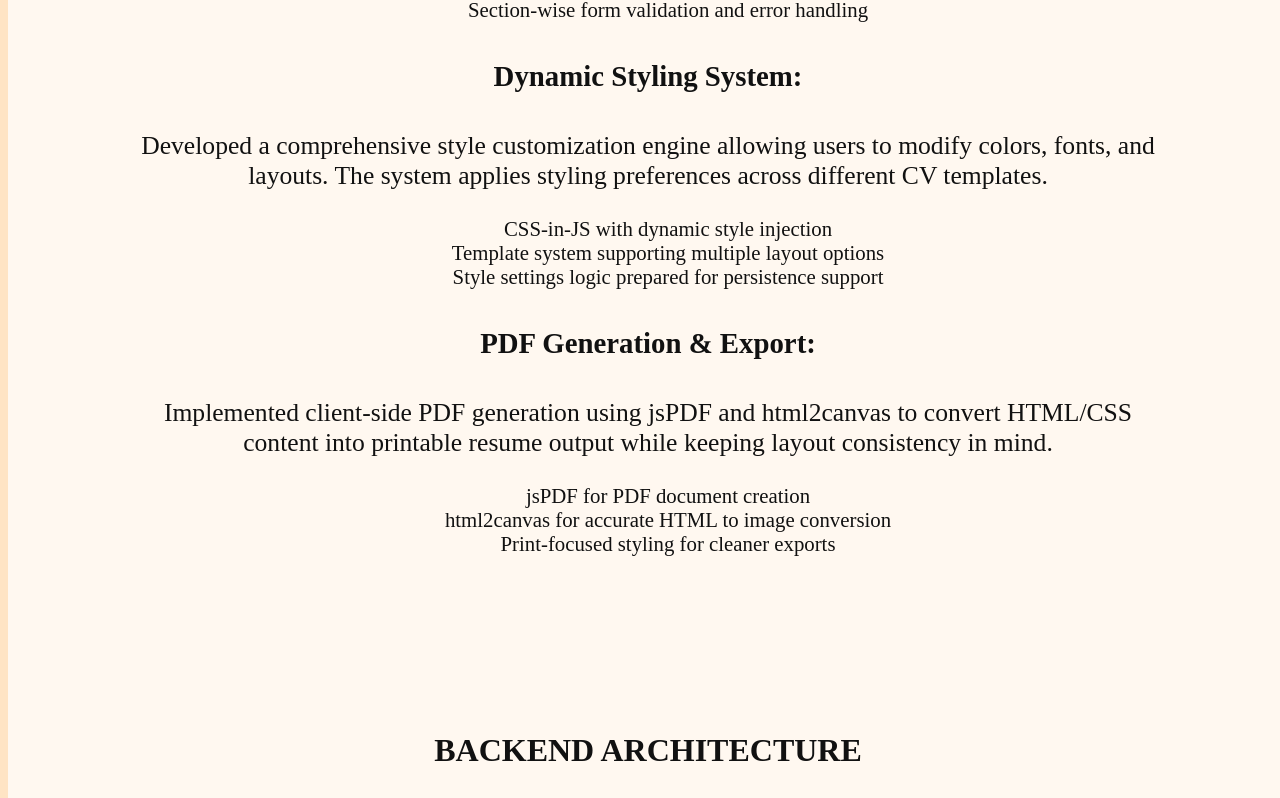
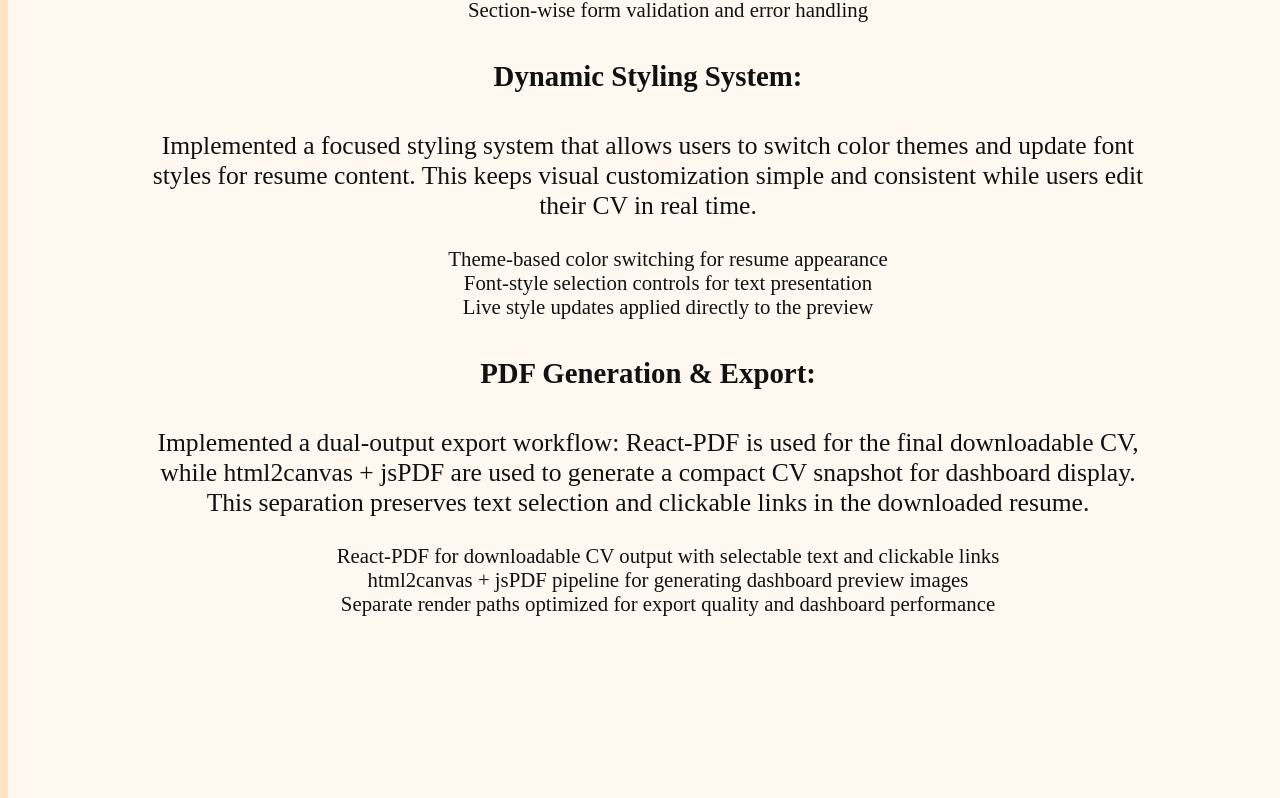
Before and after one commit to TechSwimmer/My-Portfolio-Website, a React (Vite) app: page /Projects/CvBuilderDetails in a window 1280 px wide. Shown: the part 2002-2800 px from the top of the page. Built offline with nearby package versions, Linux system fonts and the light colour scheme.

Commit message:
updated resumeBaker images added

```diff
--- a/src/components/Projects/CvBuilderDetails.jsx
+++ b/src/components/Projects/CvBuilderDetails.jsx
@@ -2,7 +2,7 @@ import React, { useState, useEffect } from 'react'
 import { useNavigate } from 'react-router-dom'
 import cvPreviewImg from '../../assets/portfolio-builder-preview.png'
 import cvFormImg from '../../assets/PORTFOLIO-BUILDER-FORMCONTENT.png'
-import cvStyleImg from '../../assets/cvShotEditStyle.png'
+import cvStyleImg from '../../assets/resumeBaker-style.png'
 import cvLayoutImg from '../../assets/portfolio-builder-layout.png'
 import cvFullscreenImg from '../../assets/PORTFOLIO-BUILDER-FULLSCREEN.png'
 
@@ -107,22 +107,24 @@ const CvBuilderDetails = () => {
                 </div>
                 <div className='tech-imp-item'>
                     <h4>Dynamic Styling System:</h4>
-                    <p>Developed a comprehensive style customization engine allowing users to modify colors, fonts, and
-                        layouts. The system applies styling preferences across different CV templates.</p>
+                    <p>Implemented a focused styling system that allows users to switch color themes and update
+                        font styles for resume content. This keeps visual customization simple and consistent
+                        while users edit their CV in real time.</p>
                     <ul>
-                        <li>CSS-in-JS with dynamic style injection</li>
-                        <li>Template system supporting multiple layout options</li>
-                        <li>Style settings logic prepared for persistence support</li>
+                        <li>Theme-based color switching for resume appearance</li>
+                        <li>Font-style selection controls for text presentation</li>
+                        <li>Live style updates applied directly to the preview</li>
                     </ul>
                 </div>
                 <div className='tech-imp-item'>
                     <h4>PDF Generation & Export:</h4>
-                    <p>Implemented client-side PDF generation using jsPDF and html2canvas to convert
-                        HTML/CSS content into printable resume output while keeping layout consistency in mind.</p>
+                    <p>Implemented a dual-output export workflow: React-PDF is used for the final downloadable CV,
+                        while html2canvas + jsPDF are used to generate a compact CV snapshot for dashboard display.
+                        This separation preserves text selection and clickable links in the downloaded resume.</p>
                     <ul>
-                        <li>jsPDF for PDF document creation</li>
-                        <li>html2canvas for accurate HTML to image conversion</li>
-                        <li>Print-focused styling for cleaner exports</li>
+                        <li>React-PDF for downloadable CV output with selectable text and clickable links</li>
+                        <li>html2canvas + jsPDF pipeline for generating dashboard preview images</li>
+                        <li>Separate render paths optimized for export quality and dashboard performance</li>
                     </ul>
                 </div>
             </div>
@@ -198,9 +200,9 @@ const CvBuilderDetails = () => {
 
                                 <img src={cvStyleImg} className="cvbuilder-project-image-left" alt="project-image"></img>
                             </div>
-                            <p>The style editor allows users to modify colors, fonts, and spacing per layout.
-                                Each CV layout is paired with its own style configuration, ensuring changes
-                                remain scoped and predictable across templates. (This part is still in progress.)</p>
+                            <p>The style editor currently supports theme color switching and font-style updates.
+                                These changes are reflected in the live preview to help users quickly compare visual options.
+                                Advanced per-layout styling controls are planned and still in progress.</p>
                         </div>
 
                     </div>
```
Also changed, not shown: src/assets/resumeBaker-style.png (added).
